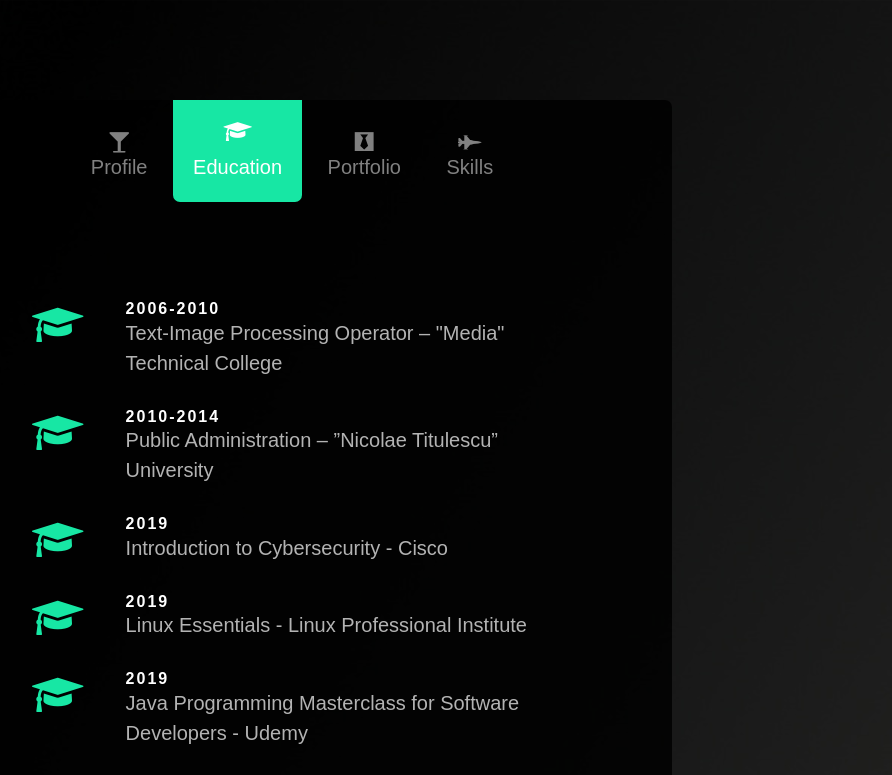
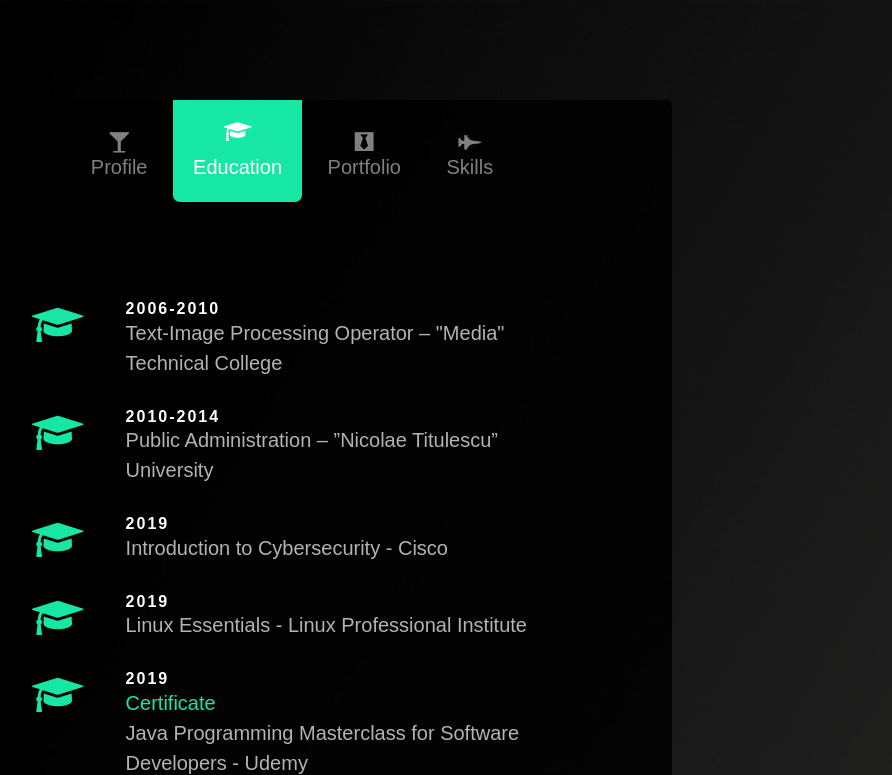
Before and after one commit to robertstandev/CV, a plain HTML site: page index.html in a window 1280 px wide. Both pictures are taken after a click on the link "Education". Shown: the top 775 px of the page, without its empty margins (348-1240 px from the left). Drawn offline with Linux system fonts and the light colour scheme.

Commit message:
Update index.html

```diff
--- a/index.html
+++ b/index.html
@@ -120,6 +120,7 @@
 								</div>
 								<div class="fh5co-text">
 									<h2>2019</h2>
+									<a href="https://raw.githubusercontent.com/robertstandev/CV/master/Certificate/Java%20Programming%20Masterclass%20for%20Software%20Developers.pdf">Certificate</a>
 									<p>Java Programming Masterclass for Software Developers - Udemy</p>
 								</div>
 							</div>
```
